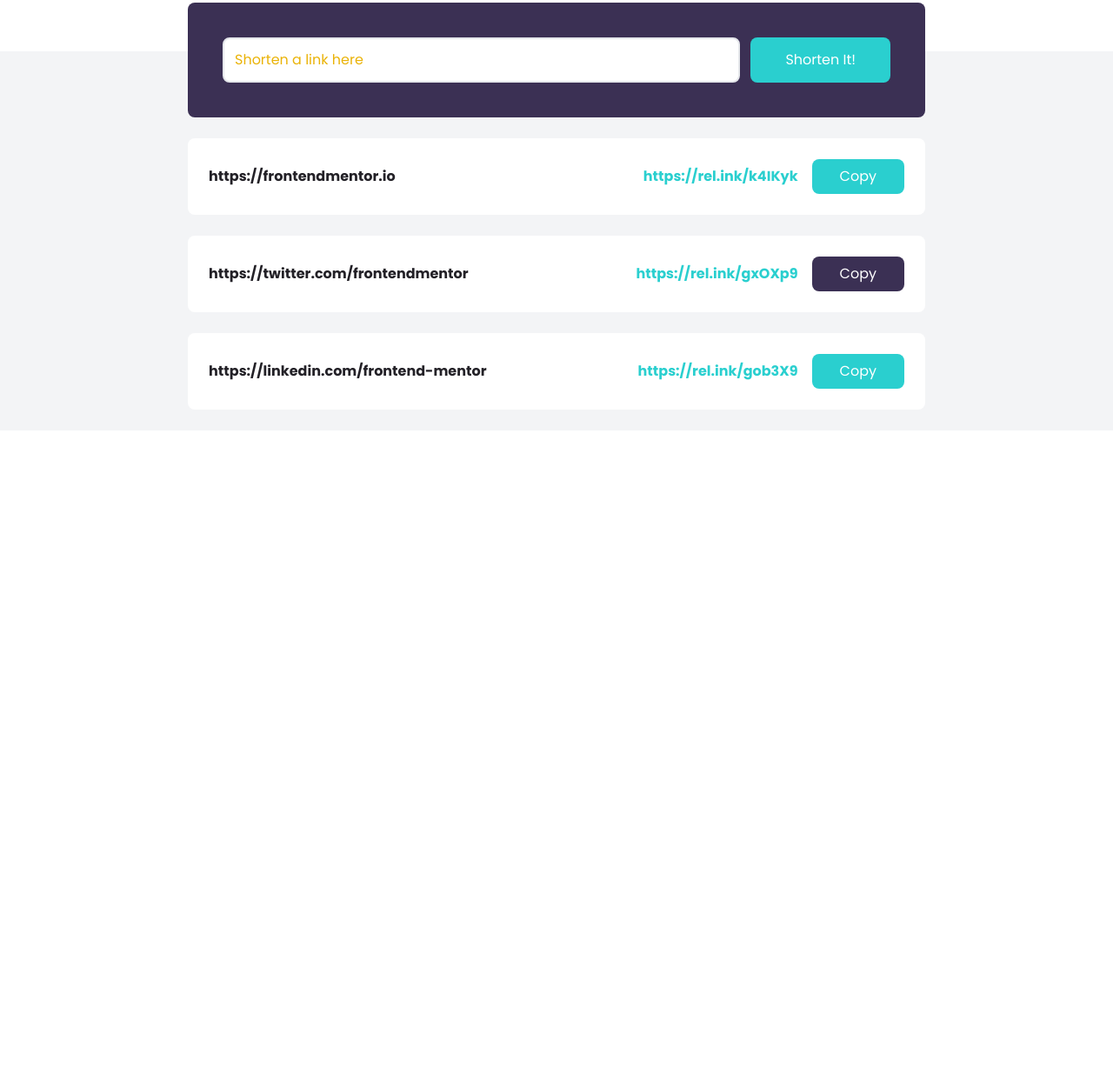
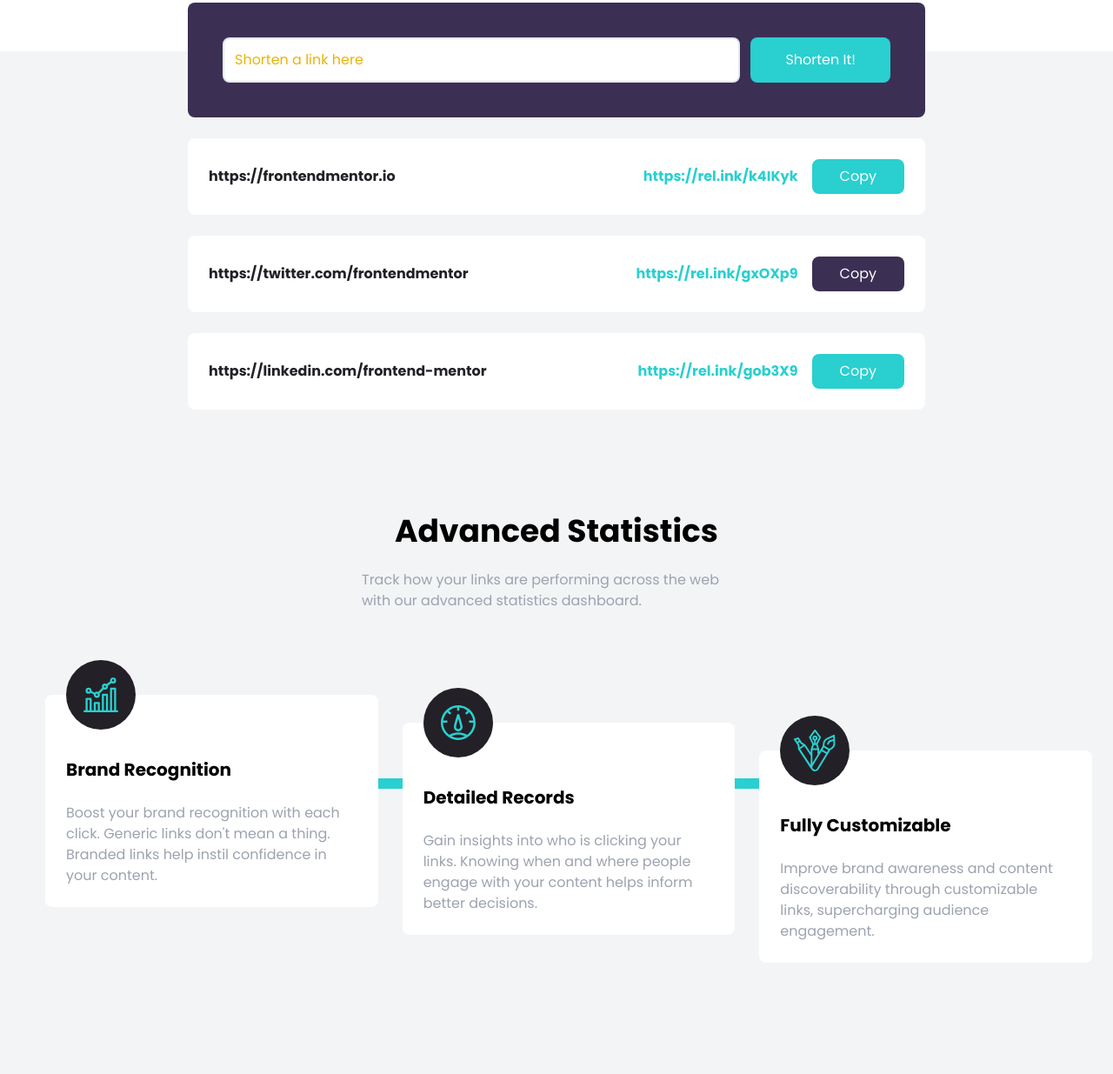
Before and after one commit to JuzerShakir/shortly, a website: page index.html in a window 1280 px wide. Shown: the part 685-1920 px from the top of the page at 87% size. Before the commit the page ends 1180 px from the top, so only its background shows below. Drawn offline with Linux system fonts and the light colour scheme.

Commit message:
add Feature Section

```diff
--- a/index.html
+++ b/index.html
@@ -191,5 +191,102 @@
         </div>
       </div>
     </section>
+
+    <!-- Stats -->
+    <section id="stats" class="py-24 bg-gray-100">
+      <div class="container mx-auto px-3">
+        <h2 class="text-4xl mb-6 font-bold text-center">Advanced Statistics</h2>
+        <p class="max-w-xs mx-auto text-ccenter text-gray-400 md:max-w-md">
+          Track how your links are performing across the web with our advanced
+          statistics dashboard.
+        </p>
+      </div>
+    </section>
+
+    <!-- Feature Box Section -->
+    <section id="features" class="pb-32 bg-gray-100">
+      <div
+        class="relative container flex flex-col items-start px-6 mx-auto md:flex-row md:space-x-7"
+      >
+        <!-- Horizontal Line -->
+        <div
+          class="hidden absolute top-24 w-10/12 left-16 h-3 bg-cyan md:block"
+        ></div>
+        <!-- Vertical Line -->
+        <div class="absolute w-2 left-1/2 h-full -ml-1 bg-cyan md:hidden"></div>
+
+        <!-- Box 1 -->
+        <div
+          class="relative flex flex-col p-6 space-y-6 bg-white rounded-lg md:w-1/3"
+        >
+          <!-- Image Positioning -->
+          <div class="absolute -ml-10 left-1/2 -top-10 md:left-16">
+            <!-- Image Container For Background & Center -->
+            <div
+              class="flex items-center justify-center w-20 h-20 p-4 rounded-full bg-veryDarkViolet"
+            >
+              <img src="images/icon-brand-recognition.svg" alt="" />
+            </div>
+          </div>
+          <h5
+            class="pt-6 text-xl font-bold text-center capitalize md:text-left"
+          >
+            Brand Recognition
+          </h5>
+          <p class="text-center text-gray-400 md:text-left">
+            Boost your brand recognition with each click. Generic links don't
+            mean a thing. Branded links help instil confidence in your content.
+          </p>
+        </div>
+
+        <!-- Box 2 -->
+        <div
+          class="relative flex flex-col mt-24 p-6 space-y-6 bg-white rounded-lg md:mt-8 md:w-1/3"
+        >
+          <!-- Image Positioning -->
+          <div class="absolute -ml-10 left-1/2 -top-10 md:left-16">
+            <!-- Image Container For Background & Center -->
+            <div
+              class="flex items-center justify-center w-20 h-20 p-4 rounded-full bg-veryDarkViolet"
+            >
+              <img src="images/icon-detailed-records.svg" alt="" />
+            </div>
+          </div>
+          <h5
+            class="pt-6 text-xl font-bold text-center capitalize md:text-left"
+          >
+            Detailed records
+          </h5>
+          <p class="text-center text-gray-400 md:text-left">
+            Gain insights into who is clicking your links. Knowing when and
+            where people engage with your content helps inform better decisions.
+          </p>
+        </div>
+
+        <!-- Box 3 -->
+        <div
+          class="relative flex flex-col mt-24 p-6 space-y-6 bg-white rounded-lg md:mt-16 md:w-1/3"
+        >
+          <!-- Image Positioning -->
+          <div class="absolute -ml-10 left-1/2 -top-10 md:left-16">
+            <!-- Image Container For Background & Center -->
+            <div
+              class="flex items-center justify-center w-20 h-20 p-4 rounded-full bg-veryDarkViolet"
+            >
+              <img src="images/icon-fully-customizable.svg" alt="" />
+            </div>
+          </div>
+          <h5
+            class="pt-6 text-xl font-bold text-center capitalize md:text-left"
+          >
+            Fully customizable
+          </h5>
+          <p class="text-center text-gray-400 md:text-left">
+            Improve brand awareness and content discoverability through
+            customizable links, supercharging audience engagement.
+          </p>
+        </div>
+      </div>
+    </section>
   </body>
 </html>
```
Also changed, not shown: css/style.css.
